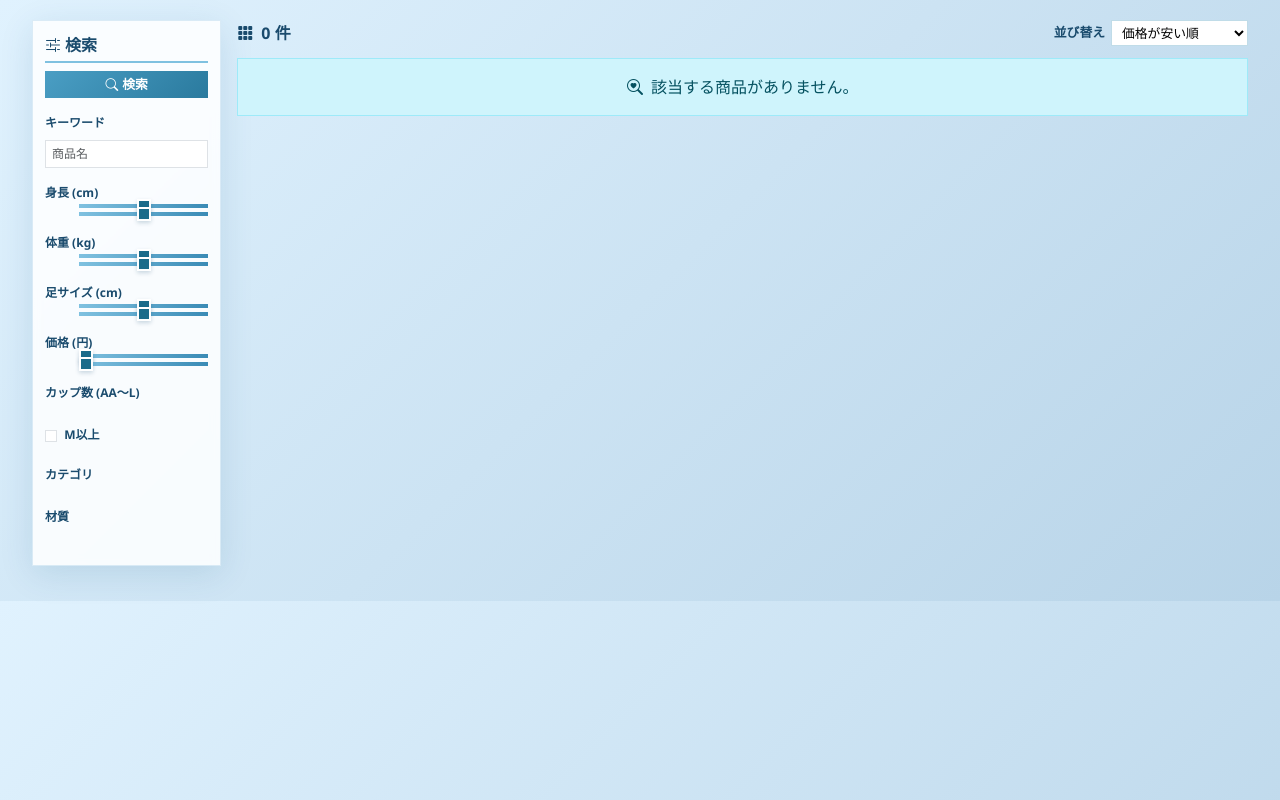
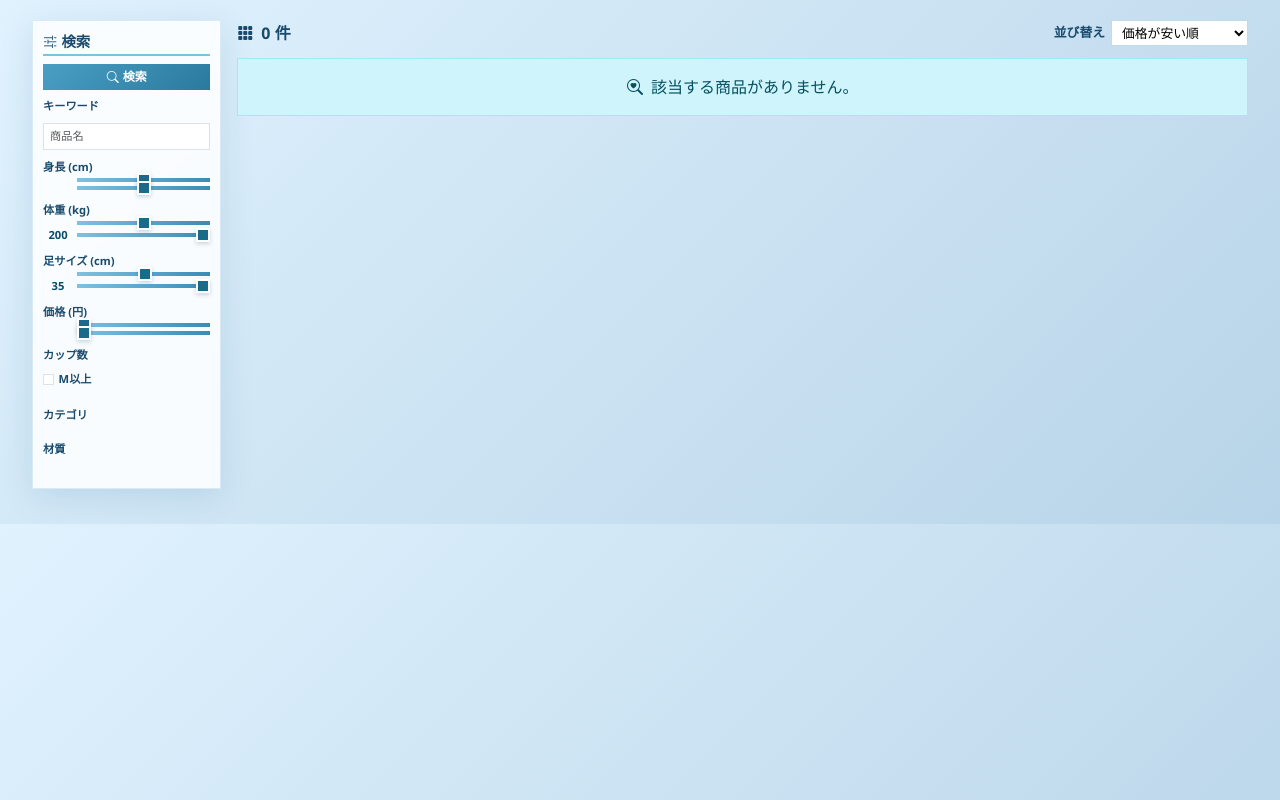
Before and after one commit to mcyosiki-dev/love-doll-scraper, a Flask app: template templates/search.html in a window 1280 px wide. Run offline with Flask 3, Linux system fonts and the light colour scheme; the template is opened without the code that fills it, so the values that code supplies are empty.

Commit message:
fix: M以上をカップ数横に移動、体重/足サイズの最大値をキャップ、カテゴリから不明を除外

```diff
--- a/templates/search.html
+++ b/templates/search.html
@@ -18,30 +18,36 @@
             background: rgba(255, 255, 255, 0.85);
             backdrop-filter: blur(5px);
             box-shadow: 0 8px 32px rgba(0, 80, 120, 0.12);
-            padding: 15px 12px;
+            padding: 12px 10px;
             position: sticky;
             top: 20px;
             height: fit-content;
             border: 1px solid rgba(120, 180, 220, 0.25);
-            font-size: 0.8rem;
+            font-size: 0.7rem;
         }
         .sidebar h5 {
             color: #1a4b6d;
             font-weight: 700;
-            font-size: 1rem;
+            font-size: 0.9rem;
             border-bottom: 2px solid #7fc1e0;
-            padding-bottom: 6px;
+            padding-bottom: 4px;
+            margin-bottom: 0.5rem;
         }
-        .filter-group { margin-bottom: 1rem; }
+        .filter-group {
+            margin-bottom: 0.6rem;
+        }
         .filter-group label {
             font-weight: 600;
             color: #1a4b6d;
-            font-size: 0.75rem;
+            font-size: 0.7rem;
             display: flex;
             justify-content: space-between;
             align-items: center;
         }
-        .filter-group .form-control { font-size: 0.75rem; padding: 2px 6px; }
+        .filter-group .form-control {
+            font-size: 0.7rem;
+            padding: 2px 6px;
+        }
         input[type="range"] {
             width: 100%;
             margin: 2px 0;
@@ -62,7 +68,7 @@
         .slider-value {
             font-weight: 700;
             color: #0a4b6a;
-            font-size: 0.8rem;
+            font-size: 0.7rem;
             min-width: 30px;
             display: inline-block;
             text-align: center;
@@ -76,18 +82,29 @@
         .checkbox-group {
             display: flex;
             flex-wrap: wrap;
-            gap: 0.2rem 0.4rem;
+            gap: 0.2rem 0.3rem;
+            align-items: center;
         }
-        .checkbox-group .form-check { font-size: 0.7rem; }
-        .form-check-input { width: 12px; height: 12px; }
-        .form-check-input:checked { background-color: #3a8bb5; border-color: #3a8bb5; }
+        .checkbox-group .form-check {
+            font-size: 0.65rem;
+            margin-right: 0.1rem;
+        }
+        .form-check-input {
+            width: 11px;
+            height: 11px;
+        }
+        .form-check-input:checked {
+            background-color: #3a8bb5;
+            border-color: #3a8bb5;
+        }
         .btn-primary {
             background: linear-gradient(135deg, #4a9ec4, #2a7a9e);
             border: none;
             font-weight: 600;
-            font-size: 0.8rem;
+            font-size: 0.75rem;
             padding: 4px 10px;
             transition: 0.2s;
+            margin-bottom: 0.5rem;
         }
         .btn-primary:hover {
             transform: translateY(-1px);
@@ -254,9 +271,8 @@
                 <div class="sidebar">
                     <h5><i class="bi bi-sliders2 me-1"></i>検索</h5>
 
-                    <!-- 検索ボタンを上部に移動 -->
                     <form method="GET" action="{{ url_for('search') }}">
-                        <button type="submit" class="btn btn-primary w-100 mb-3"><i class="bi bi-search me-1"></i>検索</button>
+                        <button type="submit" class="btn btn-primary w-100"><i class="bi bi-search me-1"></i>検索</button>
 
                         <div class="filter-group">
                             <label for="keyword" class="form-label">キーワード</label>
@@ -283,14 +299,14 @@
                             <label>体重 (kg)</label>
                             <div class="slider-row">
                                 <span class="slider-value" id="w_min_d">{{ weight_min or weight_min_val }}</span>
-                                <input type="range" name="weight_min" min="{{ weight_min_val }}" max="{{ weight_max_val }}" step="1"
+                                <input type="range" name="weight_min" min="{{ weight_min_val }}" max="200" step="1"
                                        value="{{ weight_min or weight_min_val }}"
                                        oninput="document.getElementById('w_min_d').textContent=this.value">
                             </div>
                             <div class="slider-row">
-                                <span class="slider-value" id="w_max_d">{{ weight_max or weight_max_val }}</span>
-                                <input type="range" name="weight_max" min="{{ weight_min_val }}" max="{{ weight_max_val }}" step="1"
-                                       value="{{ weight_max or weight_max_val }}"
+                                <span class="slider-value" id="w_max_d">{{ weight_max if weight_max and weight_max <= 200 else 200 }}</span>
+                                <input type="range" name="weight_max" min="{{ weight_min_val }}" max="200" step="1"
+                                       value="{{ weight_max if weight_max and weight_max <= 200 else 200 }}"
                                        oninput="document.getElementById('w_max_d').textContent=this.value">
                             </div>
                         </div>
@@ -299,14 +315,14 @@
                             <label>足サイズ (cm)</label>
                             <div class="slider-row">
                                 <span class="slider-value" id="f_min_d">{{ foot_min or foot_min_val }}</span>
-                                <input type="range" name="foot_min" min="{{ foot_min_val }}" max="{{ foot_max_val }}" step="1"
+                                <input type="range" name="foot_min" min="{{ foot_min_val }}" max="35" step="1"
                                        value="{{ foot_min or foot_min_val }}"
                                        oninput="document.getElementById('f_min_d').textContent=this.value">
                             </div>
                             <div class="slider-row">
-                                <span class="slider-value" id="f_max_d">{{ foot_max or foot_max_val }}</span>
-                                <input type="range" name="foot_max" min="{{ foot_min_val }}" max="{{ foot_max_val }}" step="1"
-                                       value="{{ foot_max or foot_max_val }}"
+                                <span class="slider-value" id="f_max_d">{{ foot_max if foot_max and foot_max <= 35 else 35 }}</span>
+                                <input type="range" name="foot_max" min="{{ foot_min_val }}" max="35" step="1"
+                                       value="{{ foot_max if foot_max and foot_max <= 35 else 35 }}"
                                        oninput="document.getElementById('f_max_d').textContent=this.value">
                             </div>
                         </div>
@@ -327,8 +343,9 @@
                             </div>
                         </div>
 
+                        <!-- カップ数 + M以上 -->
                         <div class="filter-group">
-                            <label class="form-label">カップ数 (AA〜L)</label>
+                            <label class="form-label">カップ数</label>
                             <div class="checkbox-group">
                                 {% for cup in available_cups %}
                                 <div class="form-check">
@@ -337,13 +354,10 @@
                                     <label class="form-check-label" for="cup_{{ loop.index }}">{{ cup }}</label>
                                 </div>
                                 {% endfor %}
-                            </div>
-                        </div>
-
-                        <div class="filter-group">
                                 <div class="form-check">
                                     <input class="form-check-input" type="checkbox" name="cup_m_or_more" id="cup_m_or_more" {% if cup_m_or_more %}checked{% endif %}>
                                     <label class="form-check-label" for="cup_m_or_more"><strong>M以上</strong></label>
+                                </div>
                             </div>
                         </div>
 
@@ -351,11 +365,13 @@
                             <label class="form-label">カテゴリ</label>
                             <div class="checkbox-group">
                                 {% for cat in all_categories %}
+                                    {% if cat != '不明' %}
                                     <div class="form-check">
                                         <input class="form-check-input" type="checkbox" name="category" value="{{ cat }}" id="cat_{{ loop.index }}"
                                             {% if cat in selected_categories %}checked{% endif %}>
                                         <label class="form-check-label" for="cat_{{ loop.index }}">{{ cat }}</label>
                                     </div>
+                                    {% endif %}
                                 {% endfor %}
                             </div>
                         </div>
@@ -373,7 +389,6 @@
                             </div>
                         </div>
 
-                        <!-- 検索ボタンは上部に移動済みのため、ここには何も置かない -->
                     </form>
                 </div>
             </div>
```
Lines whose indentation alone changed are shown as unchanged.
